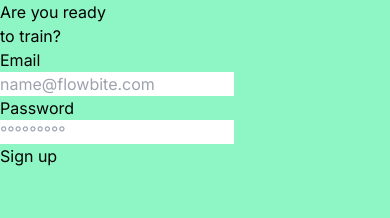
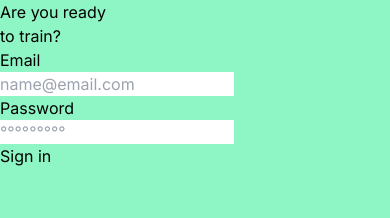
Before and after one commit to AnderMichael/Gym_App, a Next.js app: page /pages/login in a window 390 px wide. Shown: the top 218 px of the page. Built offline with nearby package versions, Linux system fonts and the light colour scheme.

Commit message:
feat(login form): A responsive for validation of emails and passwords of min 8 characters

```diff
--- a/package.json
+++ b/package.json
@@ -22,6 +22,7 @@
     "postcss": "8.4.27",
     "react": "18.2.0",
     "react-dom": "18.2.0",
+    "react-hook-form": "^7.45.4",
     "tailwindcss": "3.3.3",
     "typescript": "5.1.6"
   }
--- a/src/app/pages/login/components/LoginForm.tsx
+++ b/src/app/pages/login/components/LoginForm.tsx
@@ -1,34 +1,81 @@
-import React from "react";
-import { TextInput } from "flowbite-react";
+"use client";
 import Button from "@/components/Button";
+import { useRouter } from "next/navigation";
+import { useForm } from "react-hook-form";
 
 const LoginForm = () => {
+  // ! Hooks para el form
+  const router = useRouter(); // NOTE: Para redirigir paginas
+  const {
+    register,
+    formState: { errors },
+    handleSubmit,
+  } = useForm(); // NOTE: Para hacer validaciones en el formulario
+
+  // ! Función para verificar los datos
+  const checkUser = (data: any) => {
+    if (
+      data.email === "panque.sito@hotcake.com" &&
+      data.password === "ChantilinConHelado"
+    ) {
+      router.push("pages/employees");
+    } else {
+      alert("Logeo erróneo, intenta de nuevo!");
+    }
+  };
+
   return (
     <div className="flex bg-black p-10 rounded-md">
-      <form className="flex flex-col space-y-4 md:space-y-6" action="#">
-        <div>
+      <form
+        className="flex flex-col space-y-4 md:space-y-6 h-[50%] w-[270px]"
+        onSubmit={handleSubmit(checkUser)}
+      >
+        <div className="flex flex-1 flex-col">
           <div className="mb-2 block">
             <label className="text-white">Email</label>
           </div>
-          <TextInput
-            id="email1"
-            placeholder="name@flowbite.com"
-            required
+          <input
+            className="flex-1 bg-white text-gray-800 rounded-lg"
+            placeholder="name@email.com"
             type="email"
+            {...register("email", {
+              required: true,
+              pattern: /^[a-z0-9._%+-]+@[a-z0-9.-]+\.[a-z]{2,4}$/,
+            })}
           />
+          {errors.email?.type === "required" && (
+              <p className="text-red-700 mt-3">
+                * You need to type an Email
+              </p>
+          )}
+          {errors.email?.type === "pattern" && (
+              <p className="text-red-700 mt-3">
+                * Type a correct Email
+              </p>
+          )}
         </div>
-        <div>
+        <div className="flex flex-1 flex-col">
           <div className="mb-2 block">
             <label className="text-white">Password</label>
           </div>
-          <TextInput
-            id="password1"
+          <input
+            className="flex-1 bg-white text-gray-800 rounded-lg"
             placeholder="°°°°°°°°°"
-            required
             type="password"
+            {...register("password", { required: true, minLength: 8 })}
           />
+          {errors.password?.type === "required" && (
+              <p className="text-red-700 mt-3 font-light leading-relaxed">
+                * You need to type a Password
+              </p>
+          )}
+          {errors.password?.type === "minLength" && (
+            <p className="text-red-700 mt-3 font-light leading-relaxed">
+              * A password has at least 8 characters
+            </p>
+          )}
         </div>
-        <Button title="Sign up"/>
+        <Button title="Sign in" />
       </form>
     </div>
   );
--- a/src/app/pages/login/page.tsx
+++ b/src/app/pages/login/page.tsx
@@ -1,8 +1,10 @@
 "use client";
 
+import { useRouter } from "next/navigation";
 import LoginForm from "./components/LoginForm";
 
 export const Login = () => {
+  const router = useRouter();
   return (
     <div className="flex inset-0 absolute">
       <div className="flex flex-1 bg-black" />
--- a/src/components/Button.tsx
+++ b/src/components/Button.tsx
@@ -2,11 +2,15 @@ import React from "react";
 
 interface buttonApp {
   title: string;
+  onClick?: () => void;
 }
 
 const Button = (props: buttonApp) => {
   return (
-    <button className="bg-[#15133B] p-2 text-white rounded-xl">
+    <button
+      className="bg-[#15133B] p-2 text-white rounded-xl"
+      onClick={props.onClick}
+    >
       <h1>{props.title}</h1>
     </button>
   );
```
Also changed, not shown: src/services/authFirebase.ts (added, +20 -0 lines), 1 other file (tests, documents, lock files or other folders).
